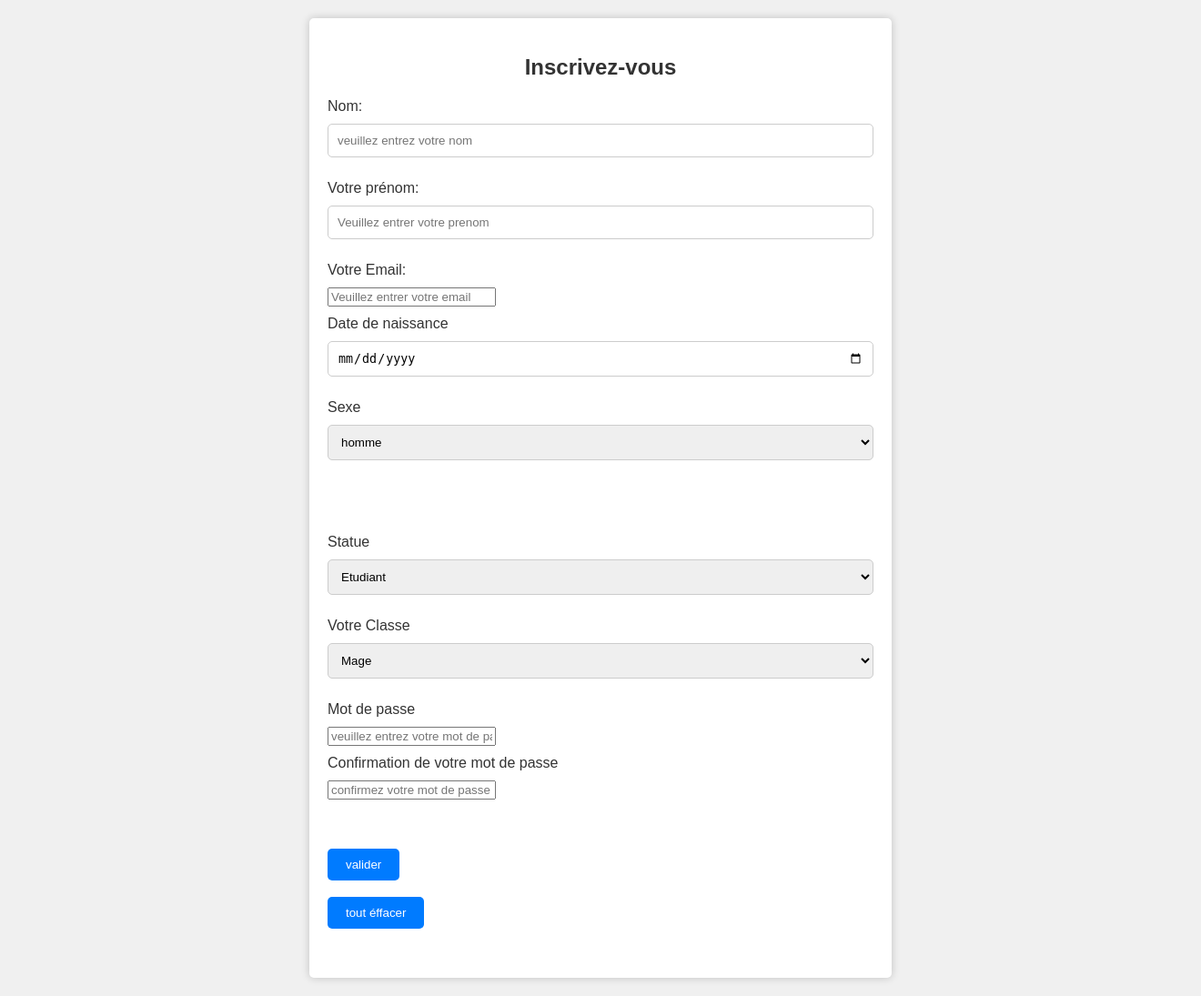
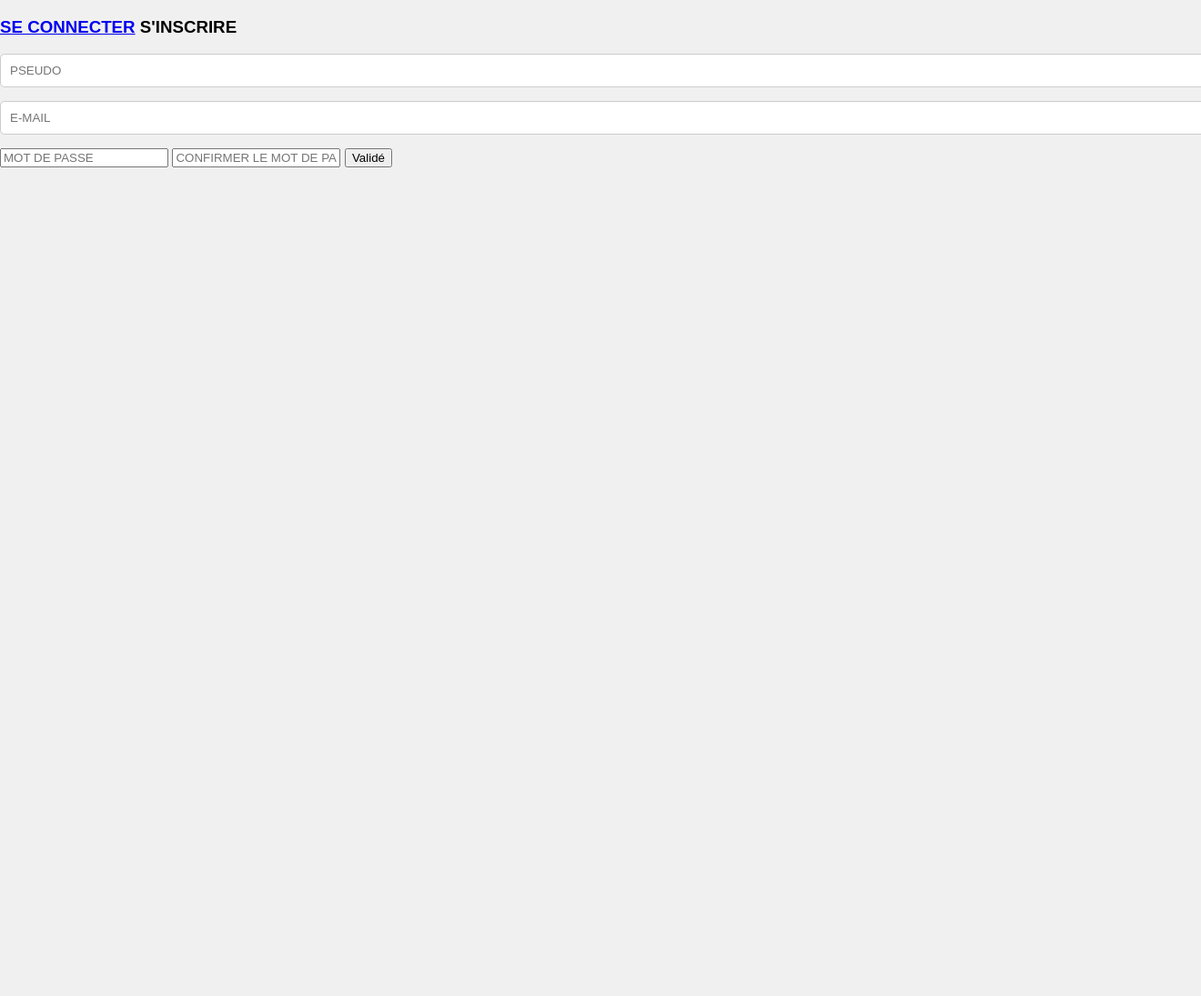
Before and after one commit to leoogero22009592/leooger22009592.github.io, a PHP site: page /Vues/Inscription.php in a window 1320 px wide; the page is wider, and only the part inside the window is pictured. Shown: that part at 91% size. After the commit the page ends 184 px from the top of that part, so only its background shows below. Run offline with PHP 8.4, Linux system fonts and the light colour scheme.

Commit message:
inscription

```diff
--- a/reseau social/Controleur/InscriptionControleur.php
+++ b/reseau social/Controleur/InscriptionControleur.php
@@ -19,6 +19,8 @@ class InscriptionControleur {
                 $messageSucces = "Inscription réussie!";
                 include 'views/inscription.php';
             }
+            $model = new InscriptionModels();
+            $model->inscription();
         }
     }
 }
--- a/reseau social/Modele/BD.php
+++ /dev/null
@@ -1,3 +0,0 @@
-<?php
-
-?>
--- a/reseau social/Modele/UsrModels.php
+++ /dev/null
@@ -1,5 +0,0 @@
-<?php
-class InscriptionModels {
-
-}
-?>
--- a/reseau social/Vues/Inscription.php
+++ b/reseau social/Vues/Inscription.php
@@ -1,73 +1,26 @@
+<?php
+?>
+<!DOCTYPE html>
+<html lang="fr">
 
+<body>
+    <div id="formulaire">
+        <form method="post" action="../reseau social/index.php?url=inscription/creerUtilisateur" enctype="multipart/form-data">
+            <div id="Onglets">
+                <h3><a id="connexion" href="../reseau social/index.php?url=Connexion">SE CONNECTER</a> <a id="inscription">S'INSCRIRE</a></h3>
+            </div>
+            <input type="text" name="pseudo" placeholder="PSEUDO">
+            <input type="email" name="email" placeholder="E-MAIL">
+            <input type="password" name="mdp1" placeholder="MOT DE PASSE">
+            <input type="password" name="mdp2" placeholder="CONFIRMER LE MOT DE PASSE">
 
-<html lang="en">
-    <head>
-        <meta charset="UTF-8">
-        <meta http-equiv="X-UA-Compatible" content="IE=edge">
-        <meta name="viewport" content="width=device-width, initial-scale=1.0">
-        <link rel="stylesheet" href="php/css/inscription.css">
-        <title>Inscription</title>
-    </head>
-    <body>
+            <button class="boutonLog" type="submit">Validé</button>
 
+        </form>
+    </div>
+</body>
 
-    <div id="page">
-        <div id="formulaire">
-            <form method="post">
-                <h2>Inscrivez-vous</h2>
-                <div id="part1">
-                    <p>Nom:</p>
-                    <input type="text" name="nom" placeholder="veuillez entrez votre nom">
-                    <p>Votre prénom:</p>
-                        <input type="text" placeholder="Veuillez entrer votre prenom" name="prenom">
-                        <p>Votre Email:</p>
-                        <input type="mail" placeholder="Veuillez entrer votre email" name="email">
-
-                        <p>Date de naissance</p>
-                        <input type="date" placeholder="Veuillez entrer votre date de naissance" name="datenaiss">
-                        <p>Sexe</p>
-
-                        <select name="sexe" id="">
-                                <option value="homme">homme</option>
-                                <option value="femme">femme</option>
-                                <option value="Entreprise">Entreprise</option>
-
-                        </select>
-        </div>
-        <div id="part2">
-            <br> <br>
-                    <p>Statue</p>
-                        <select name="statue" id="">
-                            <option value="etudiant">Etudiant</option>
-                            <option value="professeur">Professeur</option>
-                            <option value="eleve">eleve</option>
-                            <option value="Simple visiteur">simple visiteur</option>
-                        </select>
-
-                        <p>Votre Classe</p>
-                        <select name="classe" id="">
-                            <option value="mage">Mage</option>
-                            <option value="guerrier">Guerrier</option>
-                            <option value="assassin">Assassin</option>
-                            <option value="Urbain"></option>
-                        </select>
-                         <p>Mot de passe</p>
-                         <input type="password" name="mdp1" placeholder="veuillez entrez votre mot de passe" name="mdp1">
-                         <p>Confirmation de votre mot de passe</p>
-                         <input type="password" name="mdp2" placeholder="confirmez votre mot de passe" name="mdp2">
-
-                           <br><br>
-
-                           <br><br>
-
-                         <input type="submit" value="valider" name="valider">
-                         <br><br>
-                         <input type="reset" value="tout éffacer">
-                         <br><br>
-                        <!--<a href="Retour"><button>retour</button></a> -->
-                        </div>
-            </form>
-        </div>
-    </div>
-    </body>
 </html>
+<style>
+    @import url("/resau social/CSS/inscription.css");
+</style>
--- a/reseau social/index.php
+++ b/reseau social/index.php
@@ -5,7 +5,6 @@ ini_set('display_startup_errors', 1);
 error_reporting(E_ALL);
 
 use Controleur\UsrControleur;
-
 
 // Inclure le modèle de base
 require 'Modele/UsrModels.php';
```
Also changed, not shown: reseau social/Modele/InscriptionModels.php (+4 -13 lines), reseau social/Noyau/Connection.php (+28 -22 lines), utilisateurs.sql (deleted, +0 -52 lines), 1 other file.
